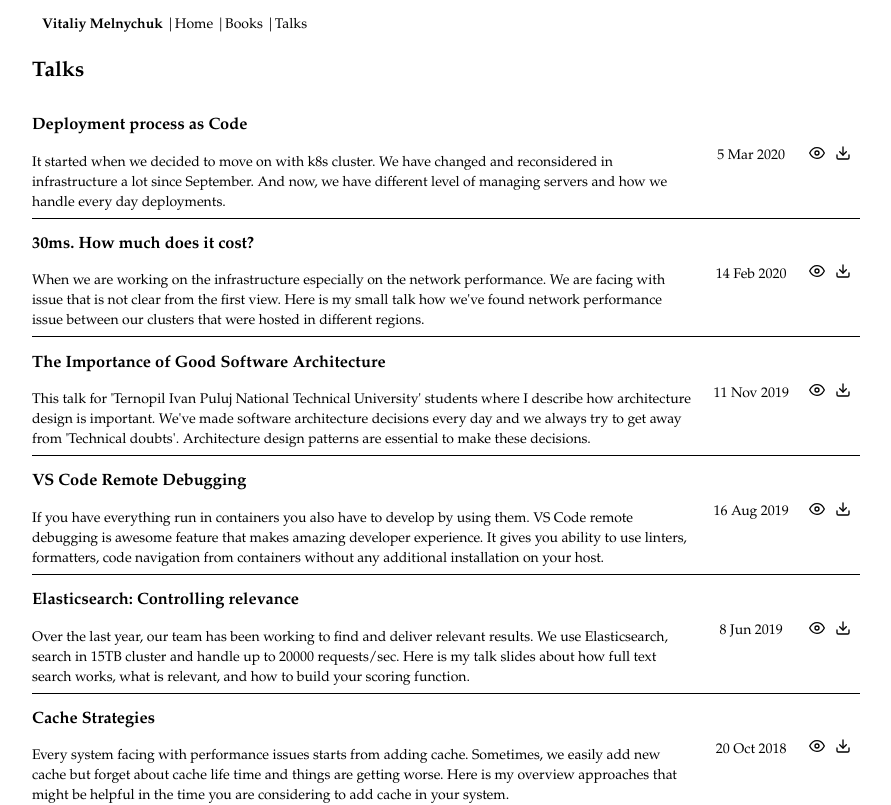
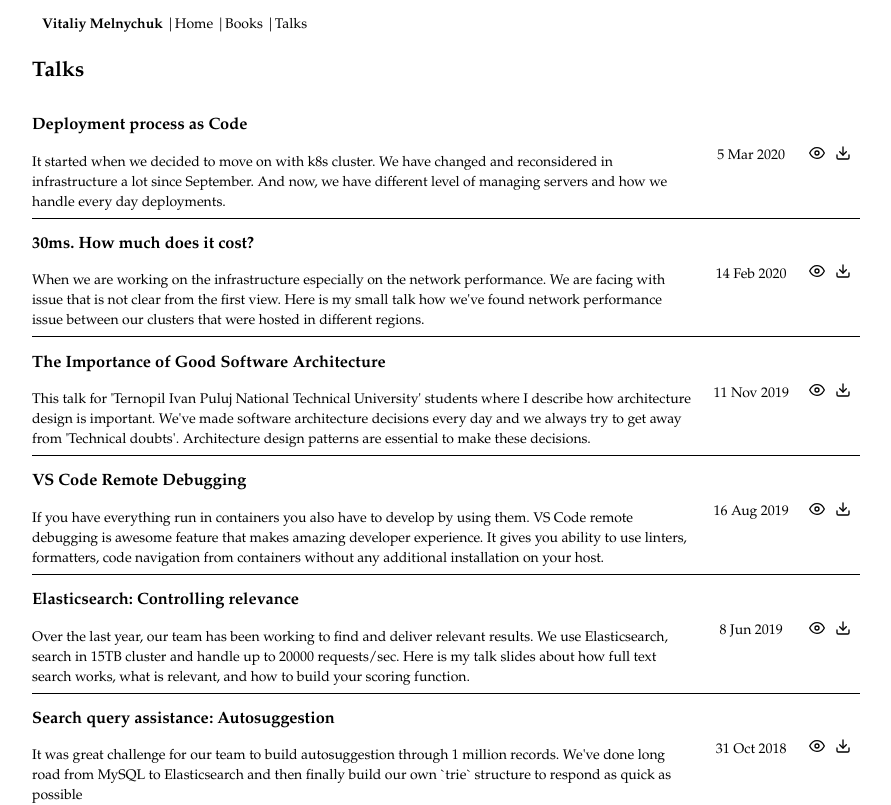
Before and after one commit to vitaliimelnychuk/blog, a Next.js app: page /talks in a window 1280 px wide. Shown: the top 805 px of the page, without its empty margins (194-1085 px from the left). Built offline with nearby package versions, Linux system fonts and the light colour scheme.

Commit message:
add 'Search query assistance: Autosuggestion' talk

```diff
--- a/content/talks.ts
+++ b/content/talks.ts
@@ -37,6 +37,12 @@ export const talks = [
     url: "static/pdf/elasticsearch-controlling-relevance.pdf"
   },
   {
+    title: "Search query assistance: Autosuggestion",
+    description: "It was great challenge for our team to build autosuggestion through 1 million records. We've done long road from MySQL to Elasticsearch and then finally build our own `trie` structure to respond as quick as possible",
+    date: new Date("31 Oct 2018"),
+    url: "static/pdf/search-query-assistance-autosuggestion.pdf"
+  },
+  {
     title: "Cache Strategies",
     description: "Every system facing with performance issues starts from adding cache. Sometimes, we easily add new cache but forget about cache life time and things are getting worse. Here is my overview approaches that might be helpful in the time you are considering to add cache in your system.",
     date: new Date("20 Oct 2018"),
```
Also changed, not shown: 1 other file (tests, documents, lock files or other folders).
